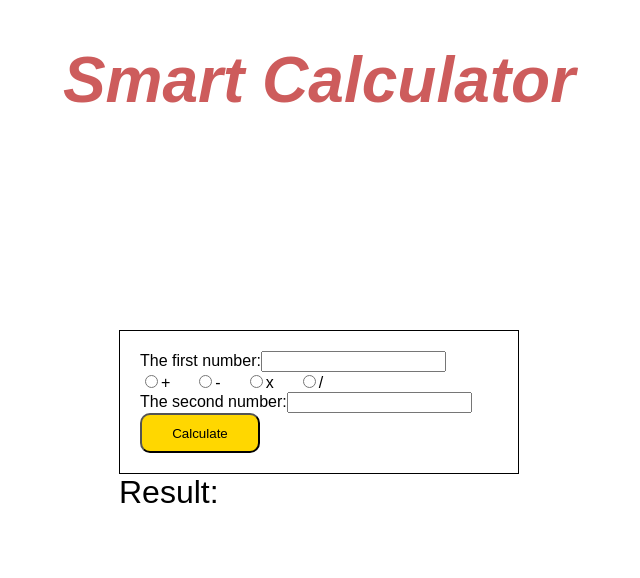
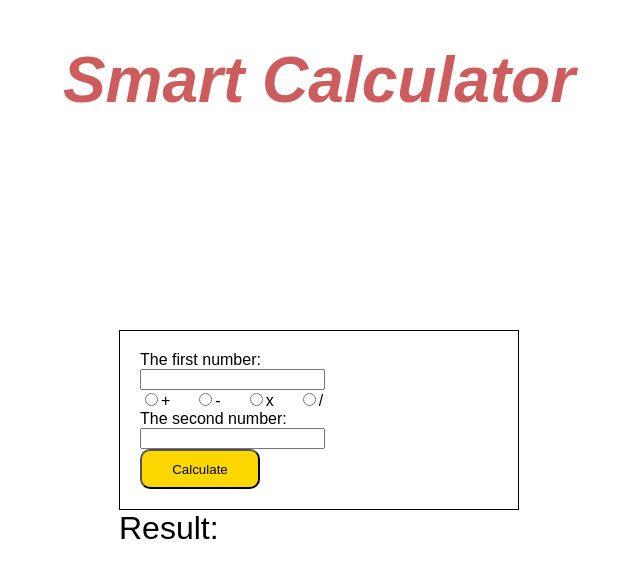
Before and after one commit to bhanuprakash-sn/nodejs-calculator, a React (Create React App) app in the folder client/: page / in a window 1280 px wide. Shown: the top 578 px of the page, without its empty margins (321-961 px from the left). Built offline with nearby package versions, Linux system fonts and the light colour scheme.

Commit message:
update input field styles

```diff
--- a/client/src/Calculator.js
+++ b/client/src/Calculator.js
@@ -111,7 +111,7 @@ class Calculator extends React.Component {
 		return(
 			<div id="calcContainer">
 				<form id="calcForm">
-					<span>The first number:</span><input type="number" name="valueA" onChange={this.handleInputChange} required="required"/><br/>
+					<span className="calc-input-instruction">The first number:</span><input type="number" name="valueA" onChange={this.handleInputChange} required="required"/><br/>
 					<div>
 					    <input type="radio" id="operation1" name="operation" value="ADD" onChange={this.handleInputChange} />
 					    <label className="calc-label">+</label>
@@ -125,7 +125,7 @@ class Calculator extends React.Component {
 					    <input type="radio" id="operation3" name="operation" value="DIV" onChange={this.handleInputChange} />
 					    <label className="calc-label">/</label>
 					</div>
-					<span>The second number:</span><input type="number" name="valueB" onChange={this.handleInputChange} required="required"/><br/>
+					<span className="calc-input-instruction">The second number:</span><input type="number" name="valueB" onChange={this.handleInputChange} required="required"/><br/>
 
 			        <button id="calcBtn" onClick={this.onSumbit}>Calculate</button>
 				</form>
--- a/client/src/css/calculator.css
+++ b/client/src/css/calculator.css
@@ -31,6 +31,12 @@
     font-style: italic;
     color: indianred;
 }
+.calc-input-instruction
+{
+	width: 160px;
+	margin-right: 20px;
+    display: inline-block;
+}
 .calc-label
 {
 	margin-right: 1.5rem;
```
